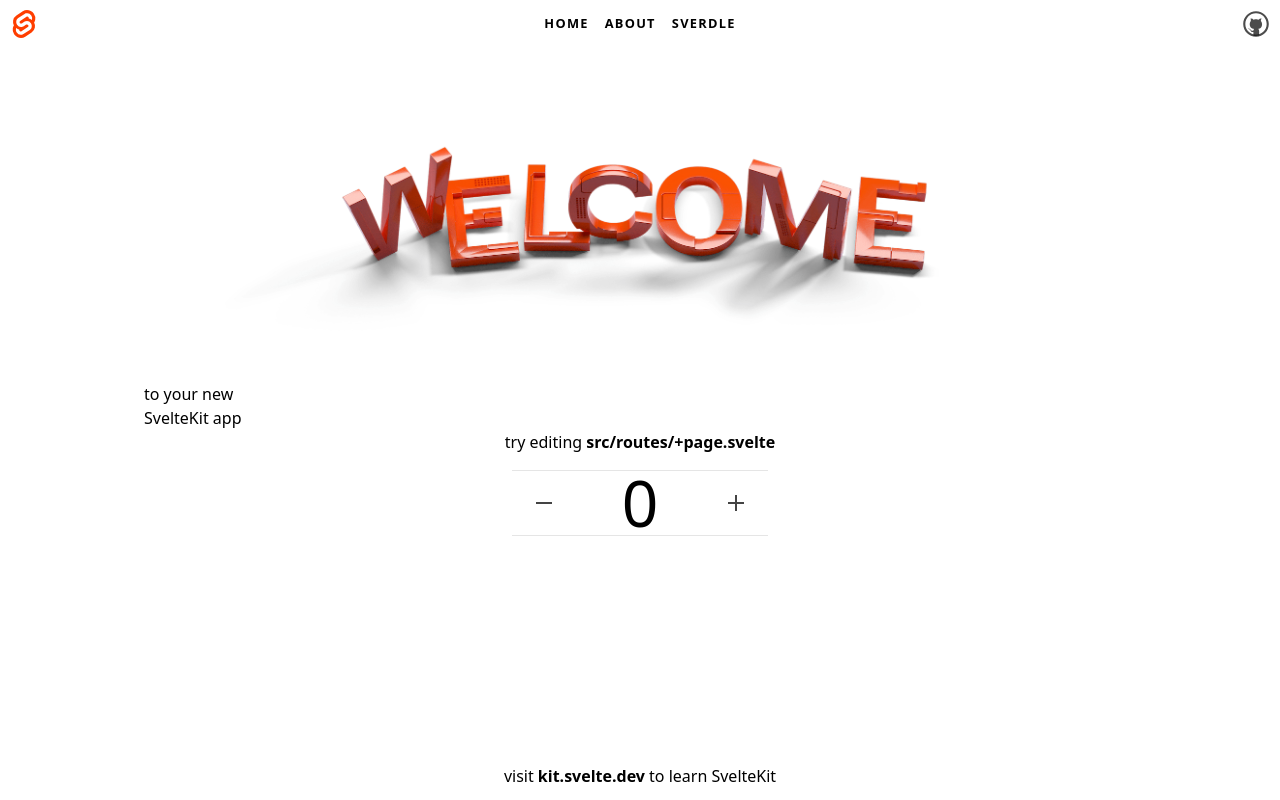
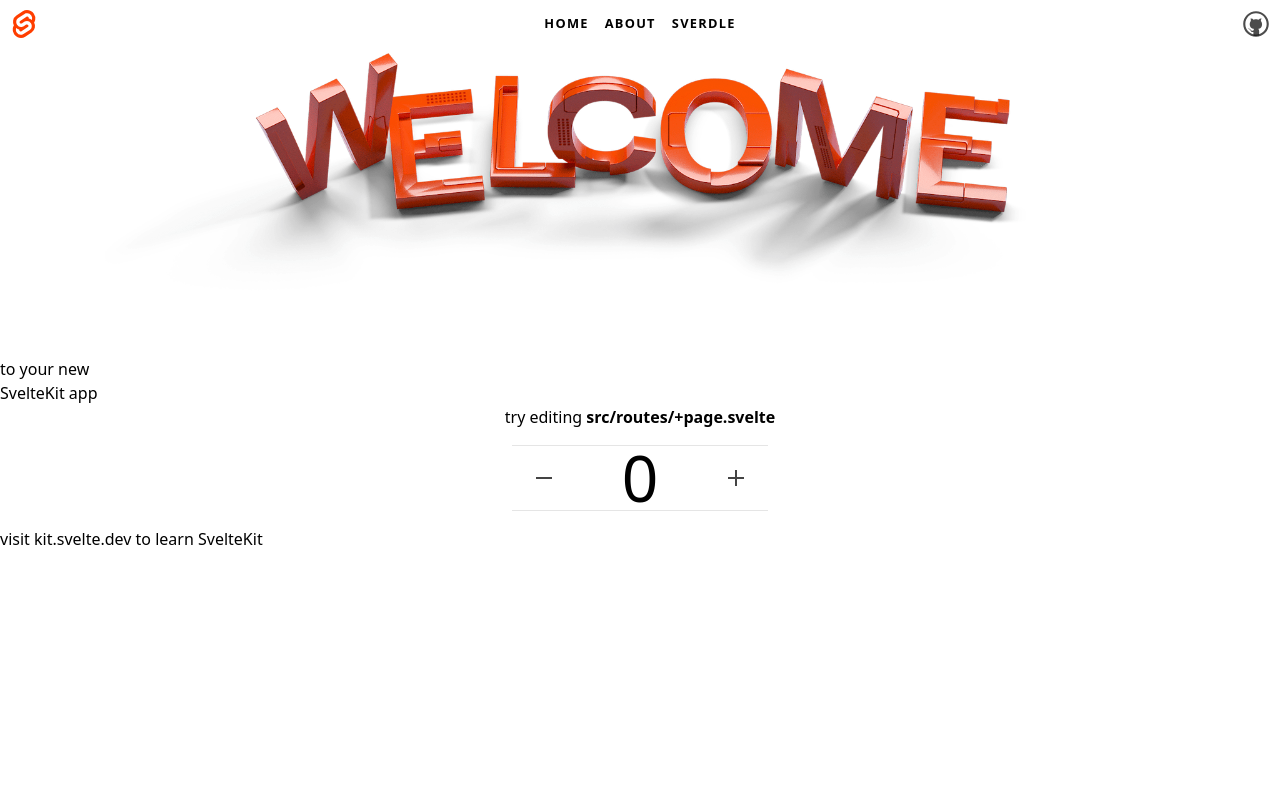
Before and after one commit to sincerely-manny/docs-thing, a SvelteKit app: page / in a window 1280 px wide. Built offline with nearby package versions, Linux system fonts and the light colour scheme.

Commit message:
tsconfig

```diff
--- a/src/routes/+layout.svelte
+++ b/src/routes/+layout.svelte
@@ -1,9 +1,8 @@
 <script>
 	import Header from './Header.svelte';
-	import "../app.css";
+	import '../app.css';
 </script>
 
-<div class="app">
 <Header />
 
 <main>
@@ -13,41 +12,3 @@
 <footer>
 	<p>visit <a href="https://kit.svelte.dev">kit.svelte.dev</a> to learn SvelteKit</p>
 </footer>
-</div>
-
-<style>
-	.app {
-		display: flex;
-		flex-direction: column;
-		min-height: 100vh;
-	}
-
-	main {
-		flex: 1;
-		display: flex;
-		flex-direction: column;
-		padding: 1rem;
-		width: 100%;
-		max-width: 64rem;
-		margin: 0 auto;
-		box-sizing: border-box;
-	}
-
-	footer {
-		display: flex;
-		flex-direction: column;
-		justify-content: center;
-		align-items: center;
-		padding: 12px;
-	}
-
-	footer a {
-		font-weight: bold;
-	}
-
-	@media (min-width: 480px) {
-		footer {
-			padding: 12px 0;
-		}
-	}
-</style>
```
Also changed, not shown: tsconfig.json (+6 -1 lines). Lines whose indentation alone changed are shown as unchanged.
